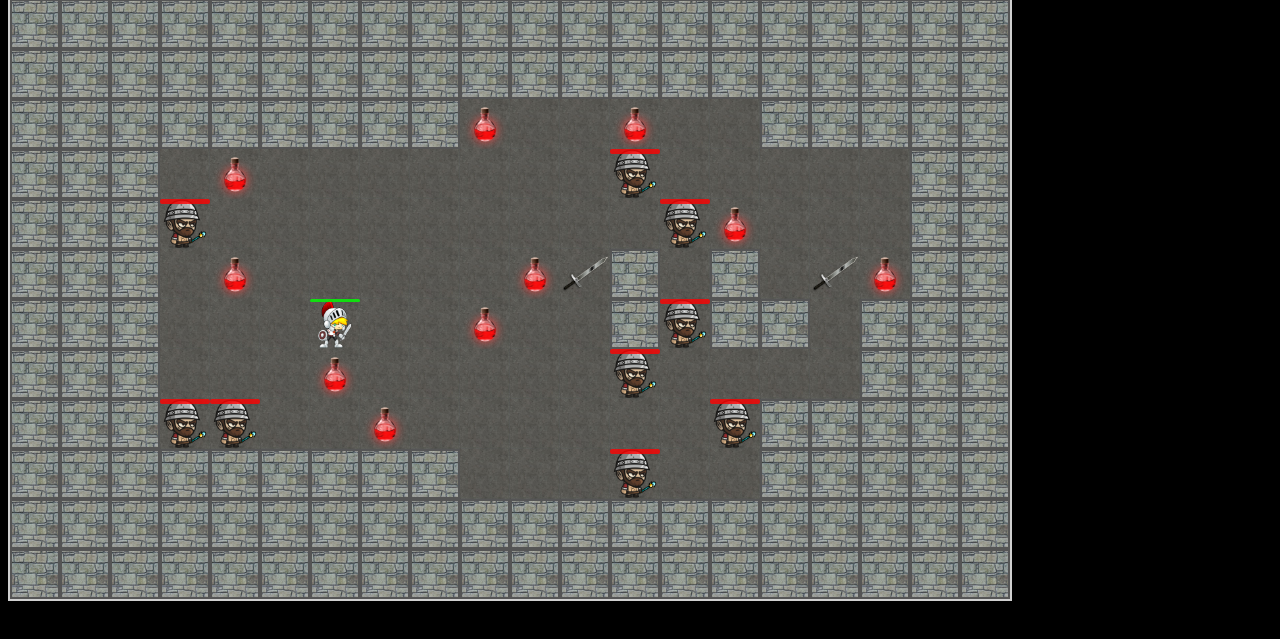
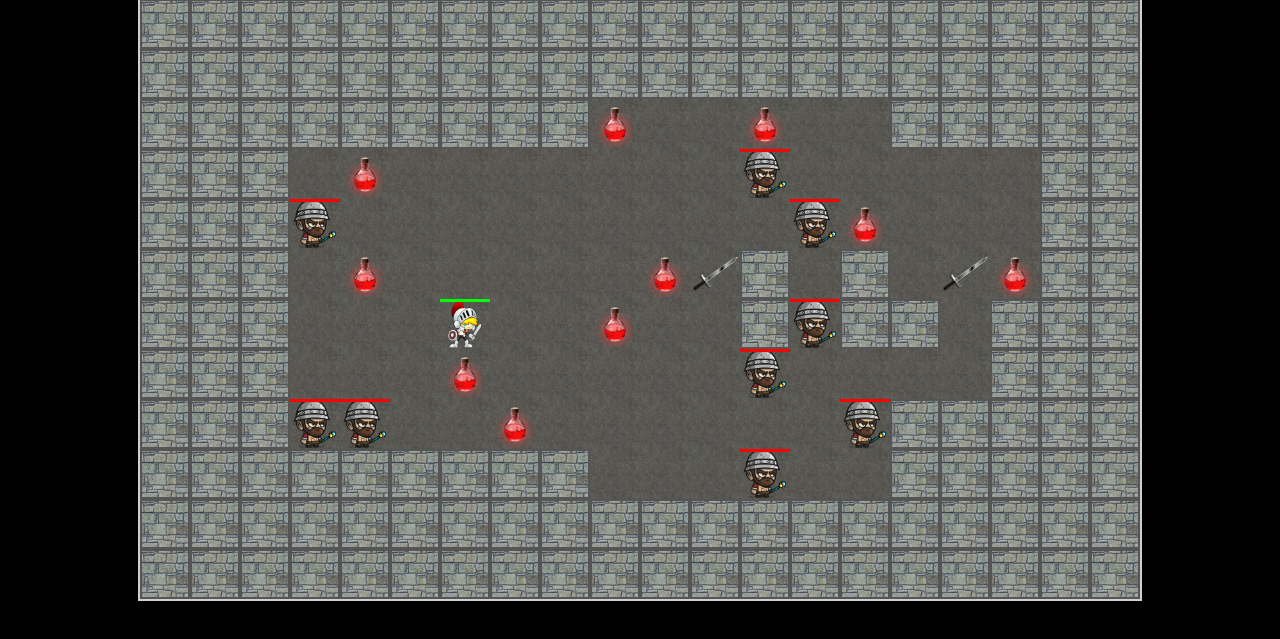
Before and after one commit to Alisher-00kg/Roguelike_game, a plain HTML site: page index.html in a window 1280 px wide. Shown: the part 71-710 px from the top of the page. Drawn offline with nearby package versions, Linux system fonts and the light colour scheme; a web font is replaced by a local one.

Commit message:
succes finish

```diff
--- a/game.js
+++ b/game.js
@@ -21,6 +21,7 @@ class Game {
       this.findEnemyAt.bind(this)
     );
   }
+
   init() {
     this.createMap();
     this.generateRooms();
@@ -33,6 +34,7 @@ class Game {
     this.placeEnemies(10);
     this.startEnemyMovement();
   }
+
   isWalkable(x, y) {
     if (x < 0 || y < 0 || y >= this.map.length || x >= this.map[0].length) {
       return false;
@@ -40,11 +42,13 @@ class Game {
     const tile = this.map[y][x];
     return tile === "empty" || tile === "tileHP" || tile === "tileSW";
   }
+
   startEnemyMovement() {
     this.enemyMoveInterval = setInterval(() => {
       this.moveEnemies();
     }, 1500);
   }
+
   placeItems() {
     for (let i = 0; i < 2; i++) {
       this.placeRandom("tileSW");
@@ -53,6 +57,7 @@ class Game {
       this.placeRandom("tileHP");
     }
   }
+
   movePlayer(dx, dy) {
     const newX = this.player.x + dx;
     const newY = this.player.y + dy;
@@ -78,6 +83,7 @@ class Game {
     this.renderer.updateTile(oldX, oldY, "tile-empty");
     this.renderer.updateTile(newX, newY, "tileP");
   }
+
   placeEnemies(count = 10) {
     while (this.enemies.length < count) {
       const room = this.rooms[Math.floor(Math.random() * this.rooms.length)];
@@ -93,12 +99,14 @@ class Game {
       }
     }
   }
+
   resetEnemies() {
     for (const enemy of this.enemies) {
       this.map[enemy.y][enemy.x] = "empty";
     }
     this.enemies = [];
   }
+
   moveEnemies() {
     this.enemies.forEach((enemy) => {
       const oldX = enemy.x;
@@ -127,12 +135,14 @@ class Game {
       }
     });
   }
+
   attackPlayer() {
-    this.player.health -= 35;
+    this.player.health -= 10;
     console.log("Враг атакует! Здоровье игрока:", this.player.health);
     this.renderer.updatePlayerHealth();
     this.checkGameOver();
   }
+
   checkGameOver() {
     if (this.player.health <= 0) {
       console.log("Вы проиграли! Игра окончена.");
@@ -148,6 +158,7 @@ class Game {
       this.restart();
     }
   }
+
   restart() {
     console.log("Перезапуск игры...");
     clearInterval(this.enemyMoveInterval);
@@ -165,6 +176,7 @@ class Game {
     this.gameOver = false;
     this.init();
   }
+
   placeRandom(tileType) {
     while (true) {
       const x = 1 + Math.floor(Math.random() * (this.tilesX - 2));
@@ -175,6 +187,7 @@ class Game {
       }
     }
   }
+
   placeRandomItems(type, count) {
     let placed = 0;
     while (placed < count) {
@@ -186,12 +199,14 @@ class Game {
       }
     }
   }
+
   createMap() {
     this.map = Array.from({ length: this.tilesY }, () =>
       Array.from({ length: this.tilesX }, () => "tileW")
     );
     this.rooms = [];
   }
+
   placePlayer() {
     const room = this.rooms[0];
     const x = Math.floor(room.x + room.width / 2);
@@ -224,6 +239,7 @@ class Game {
       console.log("Собрали меч, атака:", this.player.attack);
     }
   }
+
   generateRooms(maxRooms = 5, roomMinSize = 3, roomMaxSize = 6) {
     const isOverlapping = (r1, r2) =>
       r1.x < r2.x + r2.width &&
@@ -254,6 +270,7 @@ class Game {
       attempts++;
     }
   }
+
   connectRooms() {
     for (let i = 1; i < this.rooms.length; i++) {
       const prev = this.rooms[i - 1];
@@ -275,19 +292,23 @@ class Game {
       }
     }
   }
+
   createHTunnel(x1, x2, y) {
     for (let x = Math.min(x1, x2); x <= Math.max(x1, x2); x++) {
       this.map[y][x] = "empty";
     }
   }
+
   createVTunnel(y1, y2, x) {
     for (let y = Math.min(y1, y2); y <= Math.max(y1, y2); y++) {
       this.map[y][x] = "empty";
     }
   }
+
   findEnemyAt(x, y) {
     return this.enemies.find((enemy) => enemy.x === x && enemy.y === y) || null;
   }
+
   setupControls() {
     if (this.keydownHandler) {
       document.removeEventListener("keydown", this.keydownHandler);
@@ -348,9 +369,11 @@ class Game {
     };
     document.addEventListener("keydown", this.keydownHandler);
   }
+
   fightEnemy(enemyX, enemyY) {
     console.log("Встреча с врагом!");
   }
+
   attackEnemies() {
     const dirs = [
       [0, -1],
--- a/render.js
+++ b/render.js
@@ -87,6 +87,7 @@ class Renderer {
       }
     }
   }
+
   updateTile(x, y, tileType) {
     const tileElem = this.fieldElement.querySelector(
       `[data-x='${x}'][data-y='${y}']`
@@ -101,7 +102,6 @@ class Renderer {
         playerHealthBar.classList.add("health");
         playerHealthBar.style.width =
           (this.player.health / this.player.maxHealth) * 100 + "%";
-        playerHealthBar.style.backgroundColor = "#00ff00";
         tileElem.appendChild(playerHealthBar);
         if (this.player.hasSword) {
           const swordIcon = document.createElement("div");
@@ -111,8 +111,8 @@ class Renderer {
           swordIcon.style.width = "20px";
           swordIcon.style.height = "20px";
           swordIcon.style.position = "absolute";
-          swordIcon.style.bottom = "0";
-          swordIcon.style.right = "0";
+          swordIcon.style.bottom = "20px";
+          swordIcon.style.right = "-10px";
           tileElem.appendChild(swordIcon);
         }
         break;
@@ -123,15 +123,10 @@ class Renderer {
           enemyHealthBar.classList.add("health");
           enemyHealthBar.style.width =
             (enemy.health / enemy.maxHealth) * 100 + "%";
-          enemyHealthBar.style.backgroundColor = "#ff0000";
-          enemyHealthBar.style.height = "5px";
-          enemyHealthBar.style.position = "absolute";
-          enemyHealthBar.style.top = "0";
           tileElem.appendChild(enemyHealthBar);
         }
         break;
       default:
-        console.log("Error!");
         break;
     }
   }
--- a/style.css
+++ b/style.css
@@ -8,6 +8,9 @@ html {
 body {
   background-color: #000000;
   color: #ffffff;
+  display: flex;
+  flex-direction: column;
+  align-items: center;
 }
 h1 {
   font-family: "Playfair Display";
@@ -16,6 +19,8 @@ h1 {
   margin: 0px;
 }
 .field-box {
+  width: fit-content;
+  height: fit-content;
   border: 2px solid #d0d0d0;
   float: left;
 }
@@ -88,12 +93,3 @@ h1 {
   box-sizing: border-box;
   border: 2px solid #555;
 }
-
-.health {
-  position: absolute;
-  bottom: 2px;
-  left: 2px;
-  height: 5px;
-  border-radius: 2px;
-  opacity: 0.8;
-}
```
